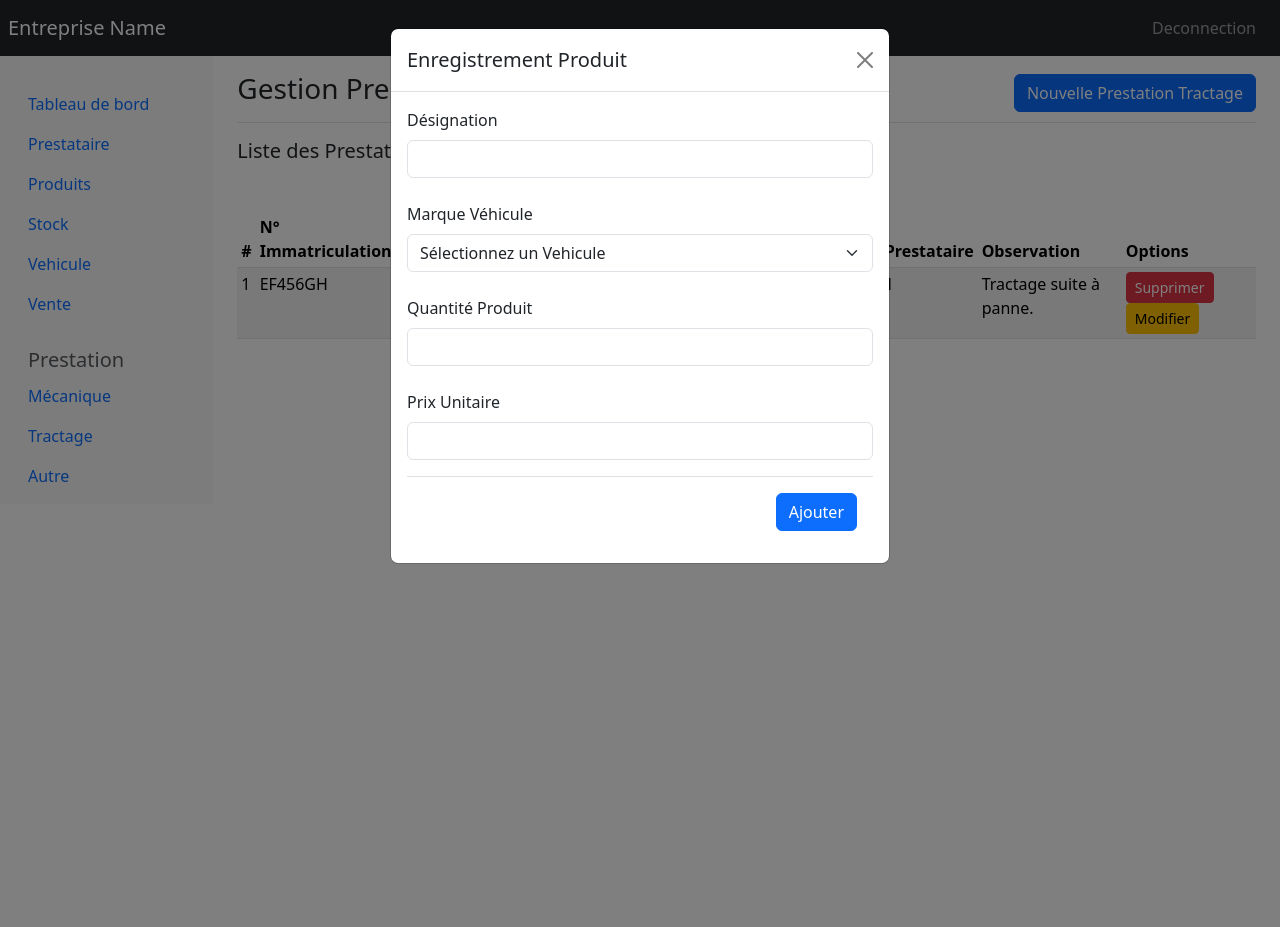
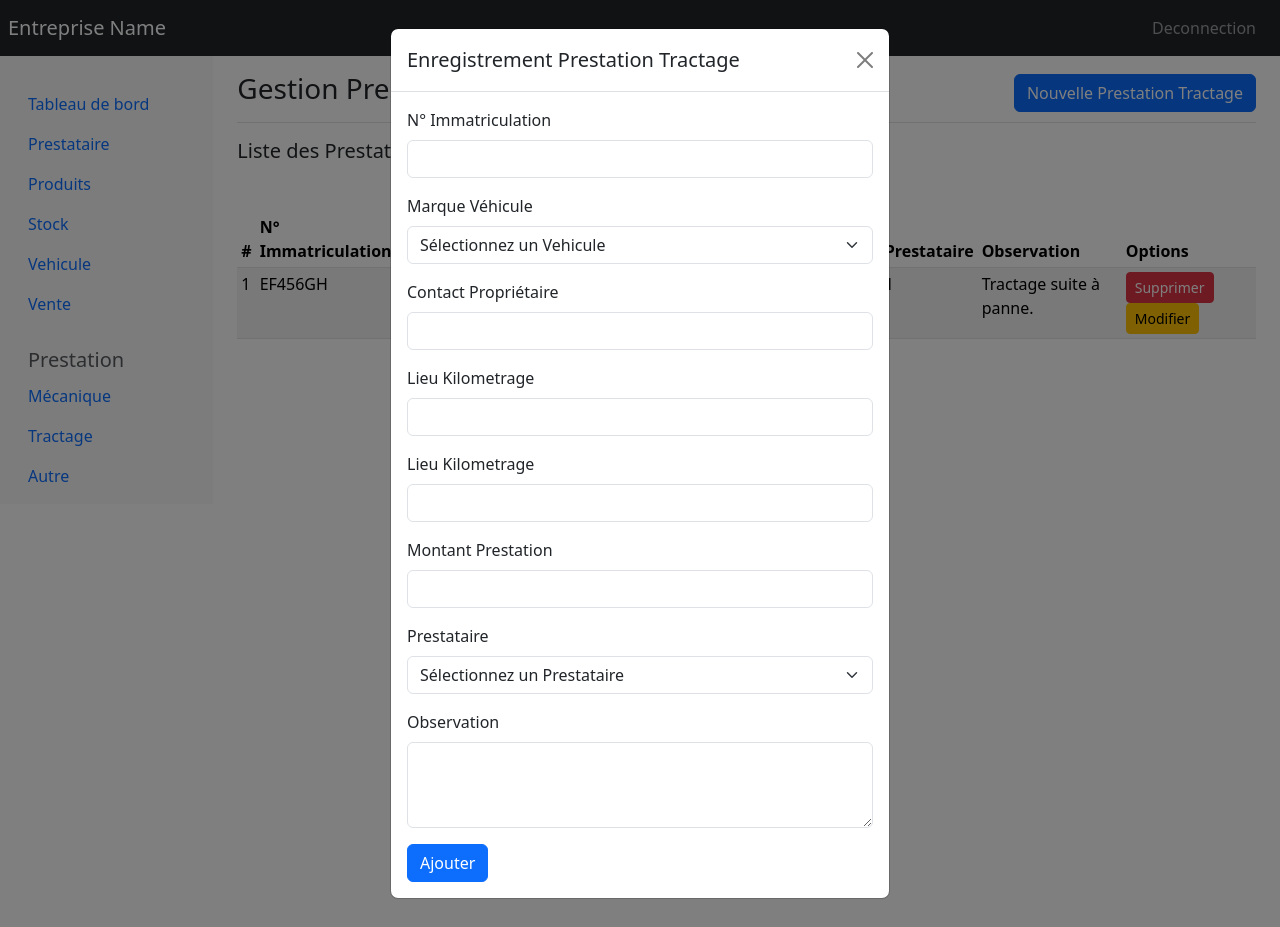
Before and after one commit to NewEldesy/Gestion_, a PHP site: page /prestationT.php in a window 1280 px wide, after a click on "Nouvelle Prestation Tractage". Run offline with PHP 8.4, Linux system fonts and the light colour scheme; data comes from the database, SQL or seed files in the repository; both versions use the stored data as it was after the commit.

Commit message:
30/11/2024 11h10

```diff
--- a/model.php
+++ b/model.php
@@ -163,7 +163,13 @@ function getIdVente() {
 }
 function getVehicule() {
     $database = dbConnect();
-    $query = "SELECT id, nom FROM Vehicule";
+    $query = "SELECT * FROM Vehicule";
     $stmt = $database->prepare($query); $stmt->execute();
     return $stmt->fetchAll(PDO::FETCH_ASSOC);
 }
+function getPrestataire(){
+    $database = dbConnect();
+    $query = "SELECT id, nom, prenom FROM Prestataire";
+    $stmt = $database->prepare($query); $stmt->execute();
+    return $stmt->fetchAll(PDO::FETCH_ASSOC);
+}
--- a/prestataire.php
+++ b/prestataire.php
@@ -104,9 +104,7 @@ $categorie = ['nom' => ''];
                         <label for="poste" class="form-label">Poste *</label>
                         <input type="text" class="form-control" id="poste" name="poste" required>
                     </div>
-                    <div class="modal-footer">
-                        <button type="submit" class="btn btn-primary">Ajouter</button>
-                    </div>
+                    <button type="submit" class="btn btn-primary">Ajouter</button>
                 </form>
             </div>
         </div>
@@ -119,7 +117,7 @@ $categorie = ['nom' => ''];
     <div class="modal-dialog">
         <div class="modal-content">
             <div class="modal-header">
-                <h5 class="modal-title" id="UpdateModal">Modifier Prestataire</h5>
+                <h5 class="modal-title" id="UpdateModal">Modification Prestataire</h5>
                 <button type="button" class="btn-close" data-bs-dismiss="modal" aria-label="Close"></button>
             </div>
             <div class="modal-body">
--- a/prestationT.php
+++ b/prestationT.php
@@ -79,15 +79,16 @@ $categorie = ['nom' => ''];
     <div class="modal-dialog">
         <div class="modal-content">
             <div class="modal-header">
-                <h5 class="modal-title" id="AddModal">Enregistrement Produit</h5>
+                <h5 class="modal-title" id="AddModal">Enregistrement Prestation Tractage</h5>
                 <button type="button" class="btn-close" data-bs-dismiss="modal" aria-label="Close"></button>
             </div>
             <div class="modal-body">
                 <form action="vehicule_add.php" method="POST">
                     <div class="mb-3">
-                        <label for="deignation" class="form-label">Désignation</label>
-                        <input type="text" class="form-control" id="deignation" name="deignation" required>
-                        <br>
+                        <label for="immatriculation" class="form-label">N° Immatriculation</label>
+                        <input type="text" class="form-control" id="immatriculation" name="immatriculation" required>
+                    </div>
+                    <div class="mb-3">
                         <label for="vehicule" class="form-label">Marque Véhicule</label>
                         <select id="vehicule" class="form-select">
                             <option value="">Sélectionnez un Vehicule</option>
@@ -98,18 +99,40 @@ $categorie = ['nom' => ''];
                             <option value="<?=$vehicule['id'];?>"><?=$vehicule['nom'];?></option>
                             <?php } ?>
                         </select>
-                        <br>
-                        <label for="quantite" class="form-label">Quantité Produit</label>
-                        <input type="text" class="form-control" id="quantite" name="quantite" required>
-                        <div class="invalid-feedback">Veuillez renseigner le nom du véhicule.</div>
-                        <br>
-                        <label for="pu" class="form-label">Prix Unitaire</label>
-                        <input type="text" class="form-control" id="pu" name="pu" required>
-                        <div class="invalid-feedback">Veuillez renseigner les champs.</div>
                     </div>
-                    <div class="modal-footer">
-                        <button type="submit" class="btn btn-primary">Ajouter</button>
+                    <div class="mb-3">
+                        <label for="proprietaire_contact" class="form-label">Contact Propriétaire</label>
+                        <input type="text" class="form-control" id="proprietaire_contact" name="proprietaire_contact" required>
                     </div>
+                    <div class="mb-3">
+                        <label for="lieu_kilometrage" class="form-label">Lieu Kilometrage</label>
+                        <input type="text" class="form-control" id="lieu_kilometrage" name="lieu_kilometrage" required>
+                    </div>
+                    <div class="mb-3">
+                        <label for="date_entree" class="form-label">Lieu Kilometrage</label>
+                        <input type="text" class="form-control" id="date_entree" name="date_entree" required>
+                    </div>
+                    <div class="mb-3">
+                        <label for="montant" class="form-label">Montant Prestation</label>
+                        <input type="text" class="form-control" id="montant" name="montant" required>
+                    </div>
+                    <div class="mb-3">
+                        <label for="prestataire" class="form-label">Prestataire</label>
+                        <select id="prestataire" class="form-select">
+                            <option value="">Sélectionnez un Prestataire</option>
+                            <?php
+                                $vehicules = getPrestataire();
+                                foreach($vehicules as $vehicule) {
+                            ?>
+                            <option value="<?=$vehicule['id'];?>"><?=$vehicule['nom'];?> <?=$vehicule['prenom'];?></option>
+                            <?php } ?>
+                        </select>
+                    </div>
+                    <div class="mb-3">
+                        <label for="observation" class="form-label">Observation</label>
+                        <textarea class="form-control" id="observation" name="observation" rows="3" required></textarea>
+                    </div>
+                    <button type="submit" class="btn btn-primary">Ajouter</button>
                 </form>
             </div>
         </div>
@@ -122,19 +145,19 @@ $categorie = ['nom' => ''];
     <div class="modal-dialog">
         <div class="modal-content">
             <div class="modal-header">
-                <h5 class="modal-title" id="UpdateModal">Modifier Véhicule</h5>
+                <h5 class="modal-title" id="UpdateModal">Modification Prestation Tractage</h5>
                 <button type="button" class="btn-close" data-bs-dismiss="modal" aria-label="Close"></button>
             </div>
             <div class="modal-body">
                 <form action="vehicule_update.php" method="POST">
-                    <input type="hidden" name="id" id="produit_id">
+                    <input type="hidden" name="id" id="PT_id">
                     <div class="mb-3">
-                        <label for="designation" class="form-label">Designation</label>
-                        <input type="text" class="form-control" id="produit_designation" name="designation" required>
+                        <label for="immatriculation" class="form-label">N° Immatriculation</label>
+                        <input type="text" class="form-control" id="PT_num_immatriculation" name="immatriculation" required>
                     </div>
                     <div class="mb-3">
                         <label for="vehicule" class="form-label">Marque Véhicule</label>
-                        <select id="produit_vehicule" class="form-select">
+                        <select id="PT_vehicule" class="form-select">
                             <option value="">Sélectionnez un Vehicule</option>
                             <?php
                                 $vehicules = getVehicule();
@@ -145,12 +168,36 @@ $categorie = ['nom' => ''];
                         </select>
                     </div>
                     <div class="mb-3">
-                        <label for="quantite" class="form-label">Quantité</label>
-                        <input type="number" class="form-control" id="produit_quantite" name="quantite" required>
+                        <label for="proprietaire_contact" class="form-label">Contact Propriétaire</label>
+                        <input type="text" class="form-control" id="PT_proprietaire_contact" name="proprietaire_contact" required>
                     </div>
                     <div class="mb-3">
-                        <label for="lieu_kilometrage" class="form-label">Prix Unitaire</label>
-                        <input type="text" class="form-control" id="produit_prixunitaire" name="prixunitaire" required>
+                        <label for="lieu_kilometrage" class="form-label">Lieu Kilometrage</label>
+                        <input type="text" class="form-control" id="PT_lieu_kilometrage" name="lieu_kilometrage" required>
+                    </div>
+                    <div class="mb-3">
+                        <label for="date_entree" class="form-label">Date</label>
+                        <input type="date" class="form-control" id="PT_date_entree" name="date_entree" required>
+                    </div>
+                    <div class="mb-3">
+                        <label for="montant" class="form-label">Montant Prestation</label>
+                        <input type="text" class="form-control" id="PT_montant" name="montant" required>
+                    </div>
+                    <div class="mb-3">
+                        <label for="prestataire" class="form-label">Prestataire</label>
+                        <select id="PT_prestataire" class="form-select">
+                            <option value="">Sélectionnez un Prestataire</option>
+                            <?php
+                                $vehicules = getPrestataire();
+                                foreach($vehicules as $vehicule) {
+                            ?>
+                            <option value="<?=$vehicule['id'];?>"><?=$vehicule['nom'];?> <?=$vehicule['prenom'];?></option>
+                            <?php } ?>
+                        </select>
+                    </div>
+                    <div class="mb-3">
+                        <label for="observation" class="form-label">Observation</label>
+                        <textarea class="form-control" id="PT_observation" name="observation" rows="3" required></textarea>
                     </div>
                     <button type="submit" class="btn btn-primary">Modifier</button>
                 </form>
@@ -169,16 +216,24 @@ $categorie = ['nom' => ''];
     exampleModalMaj.addEventListener('show.bs.modal', function (event) {
         var button = event.relatedTarget;
         var id = button.getAttribute('data-id');
-        var designation = button.getAttribute('data-designation');
+        var num_immatriculation = button.getAttribute('data-num_immatriculation');
         var vehicule = button.getAttribute('data-vehicule');
-        var quantite = button.getAttribute('data-quantite');
-        var prixunitaire = button.getAttribute('data-prixunitaire');
+        var proprietaire_contact = button.getAttribute('data-proprietaire_contact');
+        var lieu_kilometrage = button.getAttribute('data-lieu_kilometrage');
+        var date_entree = button.getAttribute('data-date_entree');
+        var montant = button.getAttribute('data-montant');
+        var prestataire = button.getAttribute('data-prestataire');
+        var observation = button.getAttribute('data-observation');
 
         // Remplir les champs cachés et visibles
-        document.getElementById('produit_id').value = id;
-        document.getElementById('produit_designation').value = designation;
-        document.getElementById('produit_vehicule').value = vehicule;
-        document.getElementById('produit_quantite').value = quantite;
-        document.getElementById('produit_prixunitaire').value = prixunitaire;
+        document.getElementById('PT_id').value = id;
+        document.getElementById('PT_num_immatriculation').value = num_immatriculation;
+        document.getElementById('PT_vehicule').value = vehicule;
+        document.getElementById('PT_proprietaire_contact').value = proprietaire_contact;
+        document.getElementById('PT_lieu_kilometrage').value = lieu_kilometrage;
+        document.getElementById('PT_date_entree').value = date_entree;
+        document.getElementById('PT_montant').value = montant;
+        document.getElementById('PT_prestataire').value = prestataire;
+        document.getElementById('PT_observation').value = observation;
     });
 </script>
--- a/stock.php
+++ b/stock.php
@@ -77,9 +77,7 @@ $stocks = $stmt->fetchAll(PDO::FETCH_ASSOC);
                         <label for="quantite" class="form-label">Quantité</label>
                         <input type="text" class="form-control" id="quantite" name="quantite" required>
                     </div>
-                    <div class="modal-footer">
-                        <button type="submit" class="btn btn-primary">Ajouter</button>
-                    </div>
+                    <button type="submit" class="btn btn-primary">Ajouter</button>
                 </form>
             </div>
         </div>
@@ -92,7 +90,7 @@ $stocks = $stmt->fetchAll(PDO::FETCH_ASSOC);
     <div class="modal-dialog">
         <div class="modal-content">
             <div class="modal-header">
-                <h5 class="modal-title" id="UpdateModal">Modifier Stock Produit</h5>
+                <h5 class="modal-title" id="UpdateModal">Modification Stock Produit</h5>
                 <button type="button" class="btn-close" data-bs-dismiss="modal" aria-label="Close"></button>
             </div>
             <div class="modal-body">
--- a/vehicule.php
+++ b/vehicule.php
@@ -75,9 +75,7 @@ $categorie = ['nom' => ''];
                         <input type="text" class="form-control" id="nom" name="nom" required>
                         <div class="invalid-feedback">Veuillez renseigner le nom du véhicule.</div>
                     </div>
-                    <div class="modal-footer">
-                        <button type="submit" class="btn btn-primary">Ajouter</button>
-                    </div>
+                    <button type="submit" class="btn btn-primary">Ajouter</button>
                 </form>
             </div>
         </div>
@@ -90,7 +88,7 @@ $categorie = ['nom' => ''];
     <div class="modal-dialog">
         <div class="modal-content">
             <div class="modal-header">
-                <h5 class="modal-title" id="UpdateModal">Modifier Véhicule</h5>
+                <h5 class="modal-title" id="UpdateModal">Modification Véhicule</h5>
                 <button type="button" class="btn-close" data-bs-dismiss="modal" aria-label="Close"></button>
             </div>
             <div class="modal-body">
```
Also changed, not shown: prestationM.php (+34 -14 lines), produits.php (+8 -7 lines), BDD/Gestion.db.
